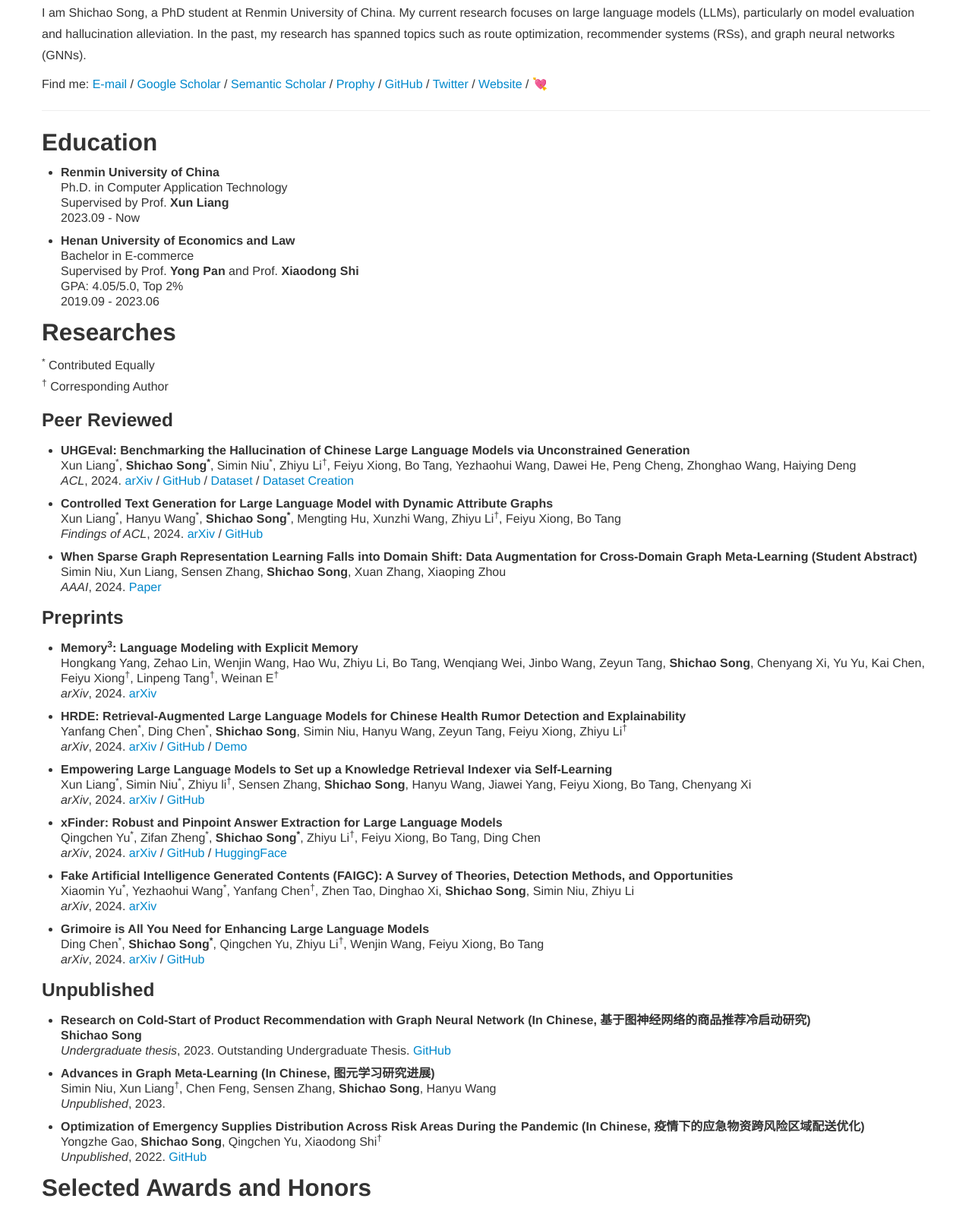
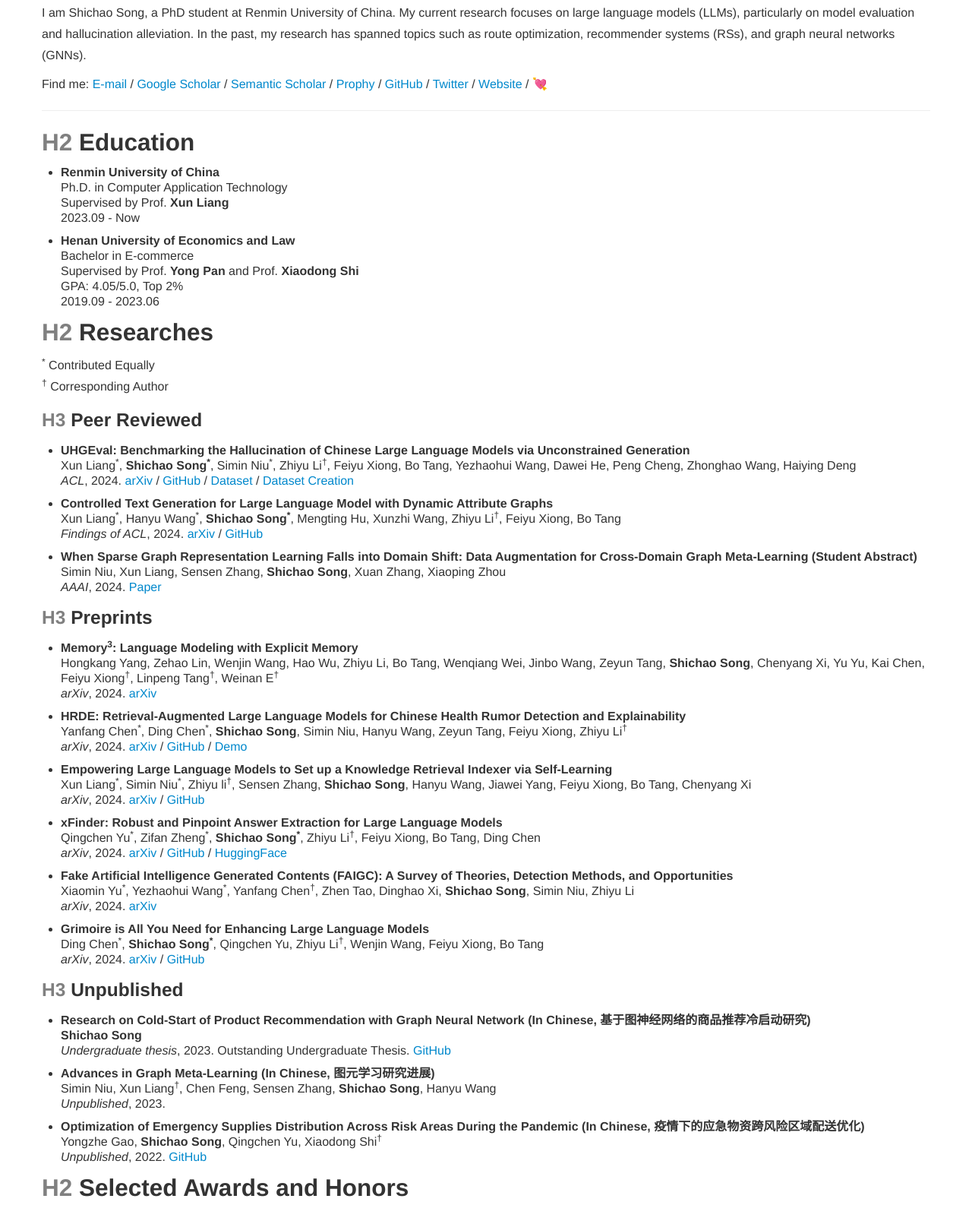
Before and after one commit to Ki-Seki/Ki-Seki.github.io, a plain HTML site: page index.html in a window 1280 px wide. Shown: the part 447-2033 px from the top of the page at 76% size. Drawn offline with Linux system fonts and the light colour scheme.

Commit message:
deploy: 3704d0d4f3ed379a88e9dbe803f6c25db4c021ea

```diff
--- a/index.html
+++ b/index.html
@@ -3055,7 +3055,7 @@ h4:hover a { color: #333; } h5:hover a { color: #333; } h6:hover a { color: #333
             Find me: <a href="mailto:song.shichao@outlook.com">E-mail</a> / <a href="https://scholar.google.com/citations?user=91cfp3wAAAAJ">Google Scholar</a> / <a href="https://www.semanticscholar.org/author/Shichao-Song/2268434524">Semantic Scholar</a> / <a href="https://www.prophy.science/author/100188805/Shichao-Song">Prophy</a> / <a href="https://github.com/Ki-Seki">GitHub</a> / <a href="https://twitter.com/Ki_Seki_here">Twitter</a> / <a href="https://ki-seki.github.io">Website</a> / <a href="https://songsc.atomgit.net/us/">💘</a>
             </p>
             <hr />
-            <h2 id="education">Education</h2>
+            <h2 id="h2-education"><font color="gray">H2</font> Education</h2>
             <ul>
             <li><p><strong>Renmin University of China</strong><br />
             Ph.D. in Computer Application Technology<br />
@@ -3067,10 +3067,10 @@ h4:hover a { color: #333; } h5:hover a { color: #333; } h6:hover a { color: #333
             GPA: 4.05/5.0, Top 2%<br />
             2019.09 - 2023.06</p></li>
             </ul>
-            <h2 id="researches">Researches</h2>
+            <h2 id="h2-researches"><font color="gray">H2</font> Researches</h2>
             <p><span class="math inline"><sup>*</sup></span> Contributed Equally<br />
             <span class="math inline"><sup>†</sup></span> Corresponding Author</p>
-            <h3 id="peer-reviewed">Peer Reviewed</h3>
+            <h3 id="h3-peer-reviewed"><font color="gray">H3</font> Peer Reviewed</h3>
             <ul>
             <li><p><strong>UHGEval: Benchmarking the Hallucination of Chinese Large Language Models via Unconstrained Generation</strong><br />
             Xun Liang<span class="math inline"><sup>*</sup></span>, <strong>Shichao Song<span class="math inline"><sup>*</sup></span></strong>, Simin Niu<span class="math inline"><sup>*</sup></span>, Zhiyu Li<span class="math inline"><sup>†</sup></span>, Feiyu Xiong, Bo Tang, Yezhaohui Wang, Dawei He, Peng Cheng, Zhonghao Wang, Haiying Deng<br />
@@ -3082,7 +3082,7 @@ h4:hover a { color: #333; } h5:hover a { color: #333; } h6:hover a { color: #333
             Simin Niu, Xun Liang, Sensen Zhang, <strong>Shichao Song</strong>, Xuan Zhang, Xiaoping Zhou<br />
             <em>AAAI</em>, 2024. <a href="https://ojs.aaai.org/index.php/AAAI/article/view/30489">Paper</a></p></li>
             </ul>
-            <h3 id="preprints">Preprints</h3>
+            <h3 id="h3-preprints"><font color="gray">H3</font> Preprints</h3>
             <ul>
             <li><p><strong><span class="math inline">Memory<sup>3</sup></span>: Language Modeling with Explicit Memory</strong><br />
             Hongkang Yang, Zehao Lin, Wenjin Wang, Hao Wu, Zhiyu Li, Bo Tang, Wenqiang Wei, Jinbo Wang, Zeyun Tang, <strong>Shichao Song</strong>, Chenyang Xi, Yu Yu, Kai Chen, Feiyu Xiong<span class="math inline"><sup>†</sup></span>, Linpeng Tang<span class="math inline"><sup>†</sup></span>, Weinan E<span class="math inline"><sup>†</sup></span><br />
@@ -3103,7 +3103,7 @@ h4:hover a { color: #333; } h5:hover a { color: #333; } h6:hover a { color: #333
             Ding Chen<span class="math inline"><sup>*</sup></span>, <strong>Shichao Song<span class="math inline"><sup>*</sup></span></strong>, Qingchen Yu, Zhiyu Li<span class="math inline"><sup>†</sup></span>, Wenjin Wang, Feiyu Xiong, Bo Tang<br />
             <em>arXiv</em>, 2024. <a href="https://arxiv.org/abs/2401.03385">arXiv</a> / <a href="https://github.com/IAAR-Shanghai/Grimoire">GitHub</a></p></li>
             </ul>
-            <h3 id="unpublished">Unpublished</h3>
+            <h3 id="h3-unpublished"><font color="gray">H3</font> Unpublished</h3>
             <ul>
             <li><p><strong>Research on Cold-Start of Product Recommendation with Graph Neural Network (In Chinese, 基于图神经网络的商品推荐冷启动研究)</strong><br />
             <strong>Shichao Song</strong><br />
@@ -3115,7 +3115,7 @@ h4:hover a { color: #333; } h5:hover a { color: #333; } h6:hover a { color: #333
             Yongzhe Gao, <strong>Shichao Song</strong>, Qingchen Yu, Xiaodong Shi<span class="math inline"><sup>†</sup></span><br />
             <em>Unpublished</em>, 2022. <a href="https://github.com/Ki-Seki/MOPSO-for-Distribution">GitHub</a></p></li>
             </ul>
-            <h2 id="selected-awards-and-honors">Selected Awards and Honors</h2>
+            <h2 id="h2-selected-awards-and-honors"><font color="gray">H2</font> Selected Awards and Honors</h2>
             <ul>
             <li><p><strong>Second-Class Academic Scholarship for Doctoral Students</strong><br />
             Renmin University of China, 2023.11</p></li>
```
Also changed, not shown: 1 other file.
